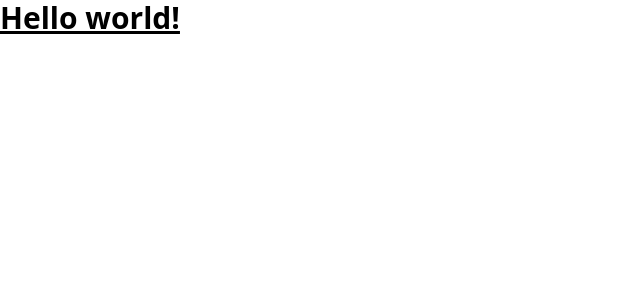
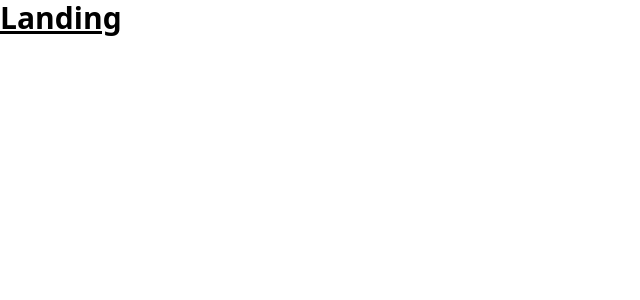
Before and after one commit to openbookpf/open-book-front, a React (Vite) app: page / in a window 1280 px wide. Shown: the top 300 px of the page, without its empty margins (0-640 px from the left). Built offline with nearby package versions, Linux system fonts and the light colour scheme.

Commit message:
Initial landing page commit

```diff
--- a/package.json
+++ b/package.json
@@ -13,6 +13,8 @@
     "react": "^18.2.0",
     "react-dom": "^18.2.0",
     "react-redux": "^9.1.0",
+    "react-router-dom": "^6.22.3",
+    "redux": "^5.0.1",
     "redux-thunk": "^3.1.0"
   },
   "devDependencies": {
--- a/src/App.jsx
+++ b/src/App.jsx
@@ -1,9 +1,15 @@
+import { BrowserRouter as Router, Route, Routes } from 'react-router-dom';
+import Landing from './views/Landing/Landing';
 
 function App() {
   return (
-    <h1 className="text-3xl font-bold underline">
-      Hello world!
-    </h1>
+    <div className="text-3xl font-bold underline">
+      <Router>
+        <Routes>
+          <Route path='/' element={<Landing/>}/>
+        </Routes>
+      </Router>
+    </div>
   )
 }
 
--- /dev/null
+++ b/src/views/Landing/Landing.jsx
@@ -0,0 +1,9 @@
+import React from 'react'
+
+const Landing = () => {
+  return (
+    <div>Landing</div>
+  )
+}
+
+export default Landing
```
Also changed, not shown: 1 other file (tests, documents, lock files or other folders).
